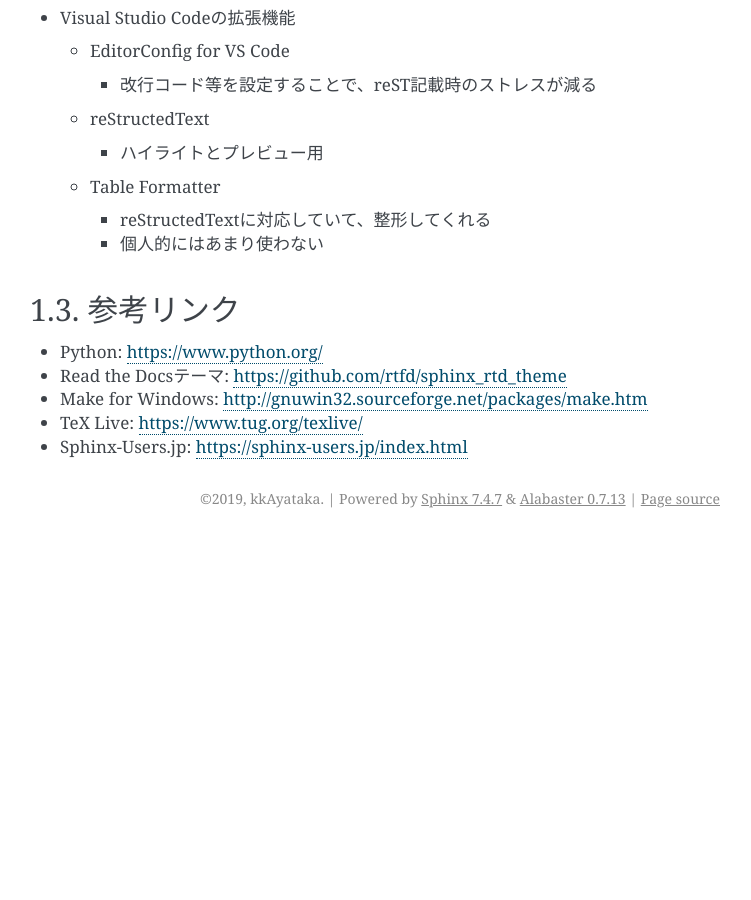
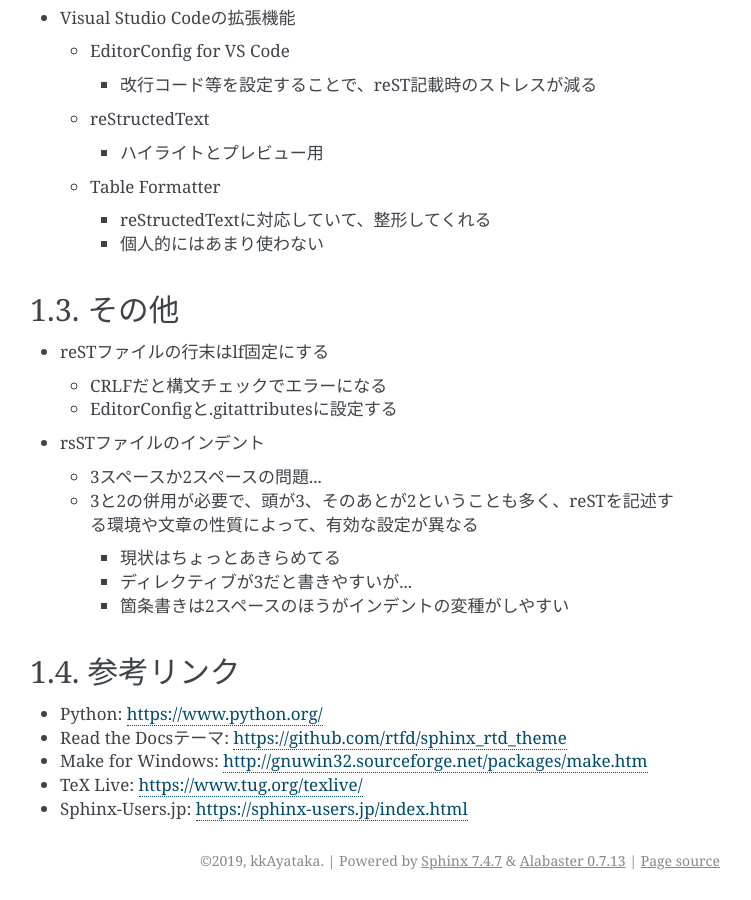
Before and after one commit to kkAyataka/study-sphinx, a Sphinx documentation site: the page built from doc/setup/index.rst, in a window 1280 px wide and 900 px high, scrolled down 1096 px. Shown: the whole window, without its empty margins (390-1141 px from the left). Built offline with Sphinx 7.4.7, drawn with Linux system fonts in a browser that asks for light colours; before the commit the page ends 1634 px from its top, so only the background shows below that; some of the changed text lies outside the part shown.

Commit message:
Write about other setting

```diff
--- a/doc/setup/index.rst
+++ b/doc/setup/index.rst
@@ -74,6 +74,25 @@ Visual Studio Codeを使用している。
 
 
 --------------------------------------------------------------------------------
+その他
+--------------------------------------------------------------------------------
+
+- reSTファイルの行末はlf固定にする
+
+  - CRLFだと構文チェックでエラーになる
+  - EditorConfigと.gitattributesに設定する
+
+- rsSTファイルのインデント
+
+  - 3スペースか2スペースの問題...
+  - 3と2の併用が必要で、頭が3、そのあとが2ということも多く、reSTを記述する環境や文章の性質によって、有効な設定が異なる
+
+    - 現状はちょっとあきらめてる
+    - ディレクティブが3だと書きやすいが...
+    - 箇条書きは2スペースのほうがインデントの変種がしやすい
+
+
+--------------------------------------------------------------------------------
 参考リンク
 --------------------------------------------------------------------------------
 
```
